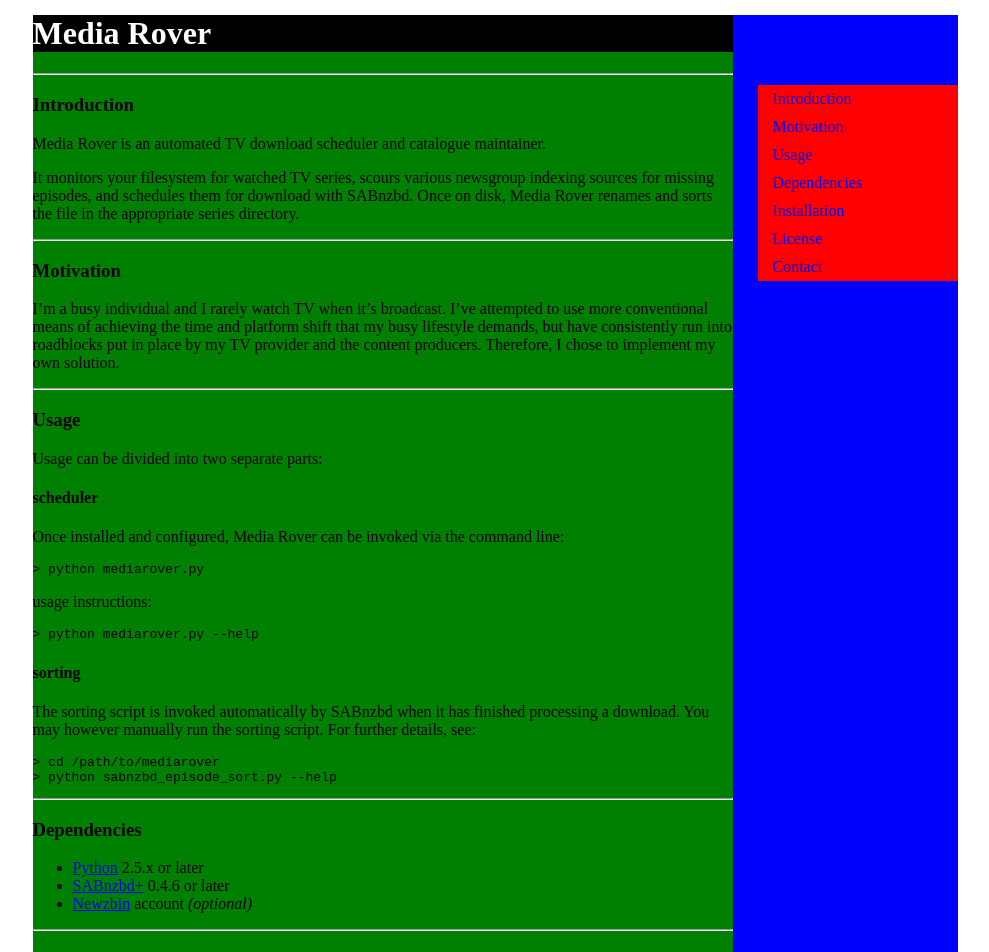
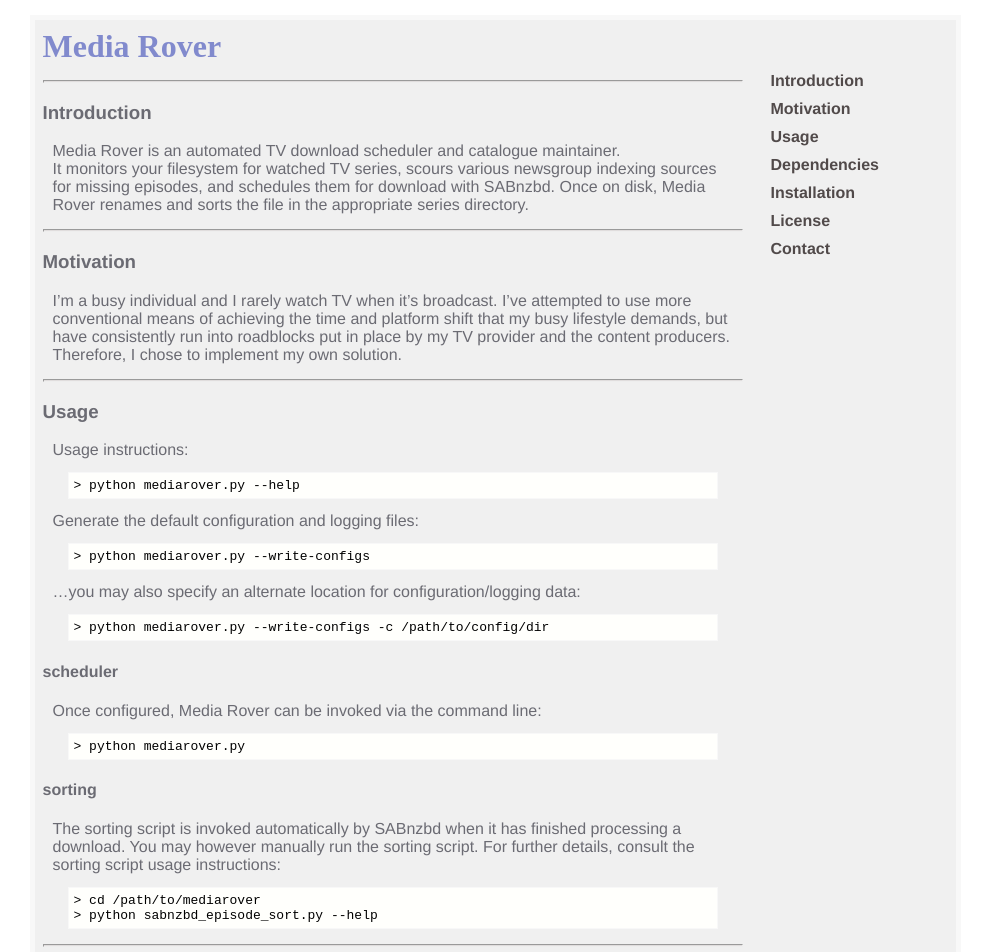
Before and after one commit to kierse/mediarover, a Jekyll site: the page built from index.markdown, in a window 1280 px wide. Shown: the top 952 px of the page, without its empty margins (145-1134 px from the left). Built offline with Jekyll 4.4.1, drawn with Linux system fonts in a browser that asks for light colours; Markdown is read by kramdown in place of the engine named in the settings; some of the changed text lies outside the part shown.

Commit message:
updated content and styles

```diff
--- a/index.markdown
+++ b/index.markdown
@@ -5,7 +5,7 @@
 
 # Media Rover
 
----
+- - - - -
 
 ### Introduction
 
@@ -13,36 +13,42 @@
 
 It monitors your filesystem for watched TV series, scours various newsgroup indexing sources for missing episodes, and schedules them for download with SABnzbd.  Once on disk, Media Rover renames and sorts the file in the appropriate series directory.
 
----
+- - - - -
 
 ### Motivation
 
 I'm a busy individual and I rarely watch TV when it's broadcast.  I've attempted to use more conventional means of achieving the time and platform shift that my busy lifestyle demands, but have consistently run into roadblocks put in place by my TV provider and the content producers.  Therefore, I chose to implement my own solution.
 
----
+- - - - -
 
 ### Usage
 
-Usage can be divided into two separate parts:
+Usage instructions:
+
+	> python mediarover.py --help
+
+Generate the default configuration and logging files:
+
+	> python mediarover.py --write-configs
+
+...you may also specify an alternate location for configuration/logging data:
+
+	> python mediarover.py --write-configs -c /path/to/config/dir
 
 #### scheduler
 
-Once installed and configured, Media Rover can be invoked via the command line:
+Once configured, Media Rover can be invoked via the command line:
 
 	> python mediarover.py
 
-usage instructions:
-
-	> python mediarover.py --help
-
 #### sorting
 
-The sorting script is invoked automatically by SABnzbd when it has finished processing a download.  You may however manually run the sorting script.  For further details, see:
+The sorting script is invoked automatically by SABnzbd when it has finished processing a download.  You may however manually run the sorting script.  For further details, consult the sorting script usage instructions:
 
 	> cd /path/to/mediarover
 	> python sabnzbd_episode_sort.py --help
 
----
+- - - - -
 
 ### Dependencies
 
@@ -54,20 +60,45 @@
 [2]: http://www.sabnzbd.org/ "SABnzbd+, the Full-Auto Newsreader"
 [3]: http://www.newzbin.com/ "Newzbin usenet search"
 
----
+- - - - -
 
 ### Installation
 
-[![Download zip][zip]][1]
-[![Download tarball][tar]][2]
+[<img class="download" src="http://github.com/images/modules/download/zip.png" width="90" />][1]
+[<img class="download" src="http://github.com/images/modules/download/tar.png" width="90" />][2]
 
 [1]: http://github.com/kierse/mediarover/zipball/master
-[zip]: http://github.com/images/modules/download/zip.png
+[2]: http://github.com/kierse/mediarover/tarball/master
 
-[2]: http://github.com/kierse/mediarover/tarball/master
-[tar]: http://github.com/images/modules/download/tar.png
+#### general installation
 
----
+1. Download the source code
+2. Unpack
+3. Configure Media Rover (see above)
+4. Run
+
+#### sorting script installation
+
+Media Rover includes a small application that's responsible for renaming and sorting downloaded episode files.  This script is then called by SABnzbd (when the download is complete) with the necessary parameters needed to find the
+new download.  Before SABnzbd will do this, it must be told of its sorting scripts existence.  This can be done in various ways:
+
+
+1. updating the SABnzbd configuration file and setting the user script directory to point to the Media Rover scripts directory
+2. create a symbolic link (in the existing SABnzbd script directory) that points to to Media Rover sort script
+3. create a new shell script that invokes the Media Rover sorting script.
+	For example:
+
+		#!/bin/sh
+
+		# filesystem path where Media Rover is installed
+		ROOT=/PATH/TO/MEDIAROVER
+
+		# filesystem path to configuration directory
+		CONFIG=/PATH/TO/MEDIAROVER/CONFIG/DIR
+
+		python $ROOT/scripts/sabnzbd_episode_sort.py -c $CONFIG "$1" "$2" "$3" "$4" "$5" "$6"
+
+- - - - -
 
 ### License
 Copyright 2009 Kieran Elliott kierse &#91;at&#93; mediarover.tv
@@ -76,7 +107,7 @@
 
 Media Rover is distributed in the hope that it will be useful, but WITHOUT ANY WARRANTY; without even the implied warranty of MERCHANTABILITY or FITNESS FOR A PARTICULAR PURPOSE. See the GNU General Public License for more details.
 
----
+- - - - -
 
 ### Contact
 
@@ -85,5 +116,3 @@
 http://mediarover.tv
 
 kierse &#91;at&#93; mediarover.tv
-
----
--- a/styles/default.css
+++ b/styles/default.css
@@ -1,9 +1,25 @@
+body
+{
+	background-color: white;
+	color: #6b6b73;
+	font-family: helvetica,arial,clean,sans-serif;
+}
+
+a
+{
+	text-decoration: none;
+	color: #514a4a;
+	font-weight: bold;
+}
+
 div.container
 {
-	width: 925px;
+	width: 915px;
 	margin: 15px auto;
+	padding: 3px;
 	position: relative;
-	background-color: blue;
+	border: 5px solid #f8f8f8;
+	background-color: #f0f0f0;
 }
 
 ul.menu
@@ -14,19 +30,19 @@
 	right: 0;
 	position: absolute;
 	padding: 0;
-	margin-top: 70px;
+	margin-top: 47px;
 	text-indent: 15px;
-	background-color: red;
 }
 
-ul.menu li
+ul.menu a
 {
+	display: block;
 	padding: 5px 0;
 }
 
-ul.menu li a
+ul.menu a:hover
 {
-	text-decoration: none;
+	background-color: #f8f8f8;
 }
 
 div.content
@@ -34,14 +50,41 @@
 	width: 700px;
 	margin-left: auto;
 	margin-right: 225px;
-	background-color: green;
+	padding: 5px;
 }
 
 div.content h1
 {
 	width: 700px;
-	margin-left: auto;
-	margin-right: 225px;
-	color: white;
-	background-color: black;
+	margin: 0px 225px 0px 0px;
+	color: #818acd;
+	font-family: serif;
 }
+
+div.content hr
+{
+	background-color: #e0dddd;
+	color: #e0dddd;
+	height: 1px;
+	margin-top: 15px;
+}
+
+div.content p
+{
+	margin: 0px 10px;
+}
+
+div.content pre code
+{
+	display: block;
+	margin: 0px 25px;
+	padding: 5px;
+	border: 1px solid #f8f8f8;
+	background-color: #fffffc;
+	color: black;
+}
+
+img.download
+{
+	border: none;
+}
```
